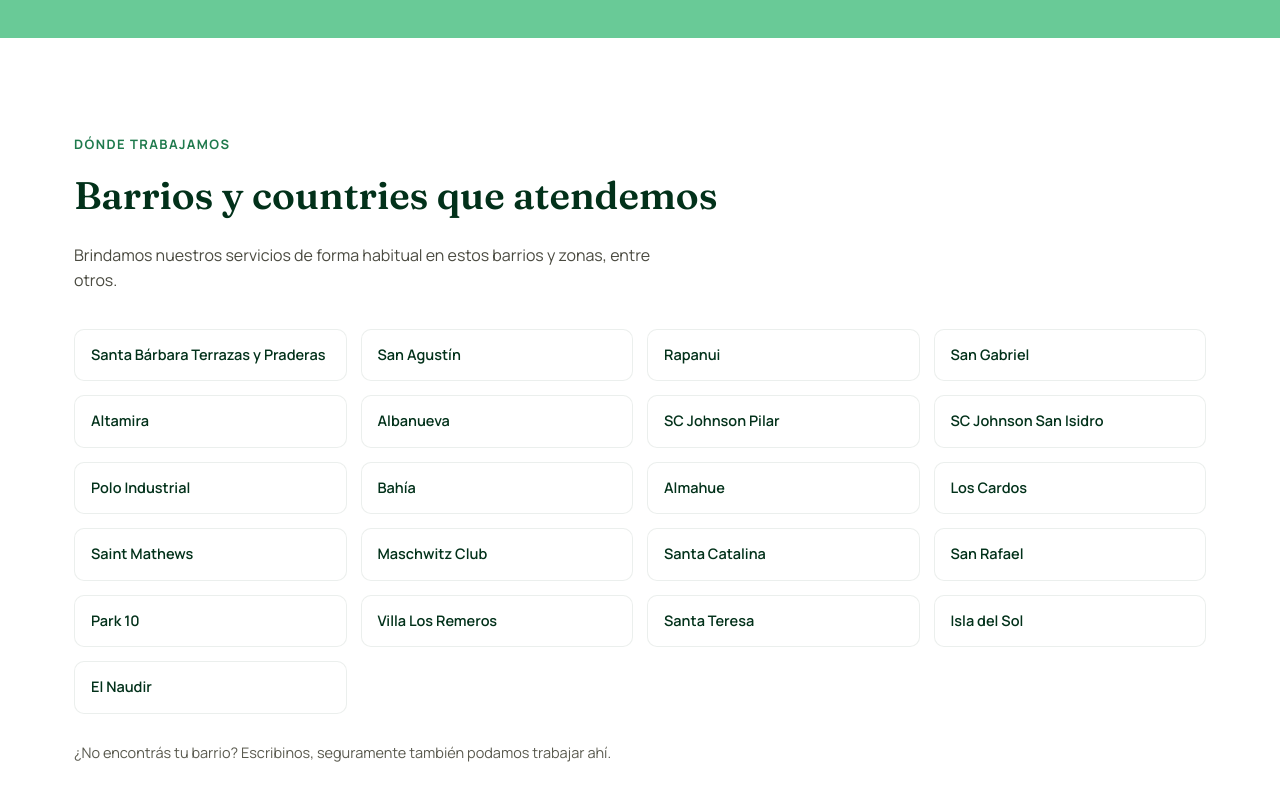
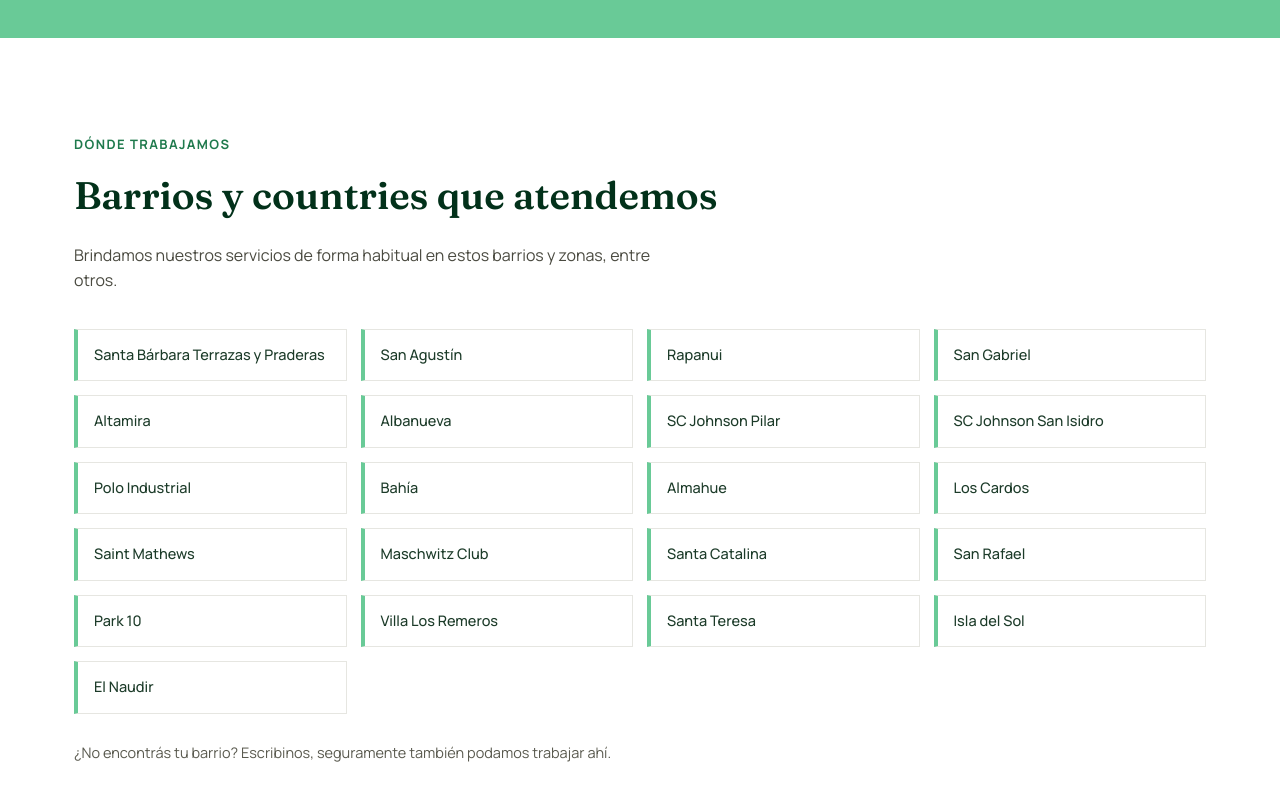
Before and after one commit to juanbenedit02/Web-Suelos-del-Norte, a plain HTML site: page index.html in a window 1280 px wide. Shown: the part 2329-3129 px from the top of the page. Drawn offline with Linux system fonts and the light colour scheme.

Commit message:
Tarjetas de zonas: acento lateral verde del logo

```diff
--- a/css/styles.css
+++ b/css/styles.css
@@ -194,6 +194,7 @@ h1, h2, h3 { font-family: var(--font-display); font-weight: 600; margin: 0; colo
   padding: 32px 28px;
   box-shadow: var(--shadow-soft);
   border: 1px solid rgba(2,49,26,0.06);
+  border-left: 4px solid var(--green-brand);
 }
 .service-icon {
   width: 58px;
@@ -215,6 +216,7 @@ h1, h2, h3 { font-family: var(--font-display); font-weight: 600; margin: 0; colo
   padding: 36px 32px;
   box-shadow: var(--shadow-soft);
   border: 1px solid rgba(2,49,26,0.06);
+  border-left: 4px solid var(--green-brand);
 }
 .checklist-title { font-size: 19px; margin-bottom: 22px; }
 .checklist-grid {
@@ -280,12 +282,19 @@ h1, h2, h3 { font-family: var(--font-display); font-weight: 600; margin: 0; colo
 }
 .zones-grid li {
   background: var(--white);
-  border: 1px solid rgba(2,49,26,0.08);
-  border-radius: 10px;
+  border: 1px solid #E6E6E1;
+  border-left: 4px solid var(--green-brand);
+  border-radius: 0;
   padding: 14px 16px;
-  font-weight: 600;
+  font-weight: 500;
   font-size: 14.5px;
-  color: var(--green-900);
+  color: #1C3B29;
+  transition: border-color .2s ease, background-color .2s ease, transform .2s ease;
+}
+.zones-grid li:hover {
+  border-left-color: #4FA877;
+  background-color: #F7FAF7;
+  transform: translateX(2px);
 }
 .zones-note { margin-top: 28px; color: #5a5a4f; font-size: 14.5px; }
 
```
